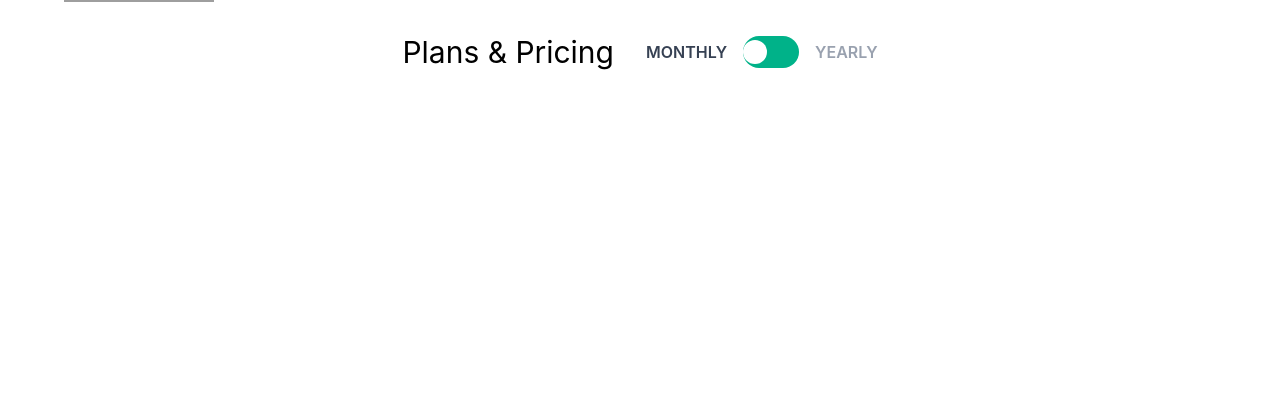
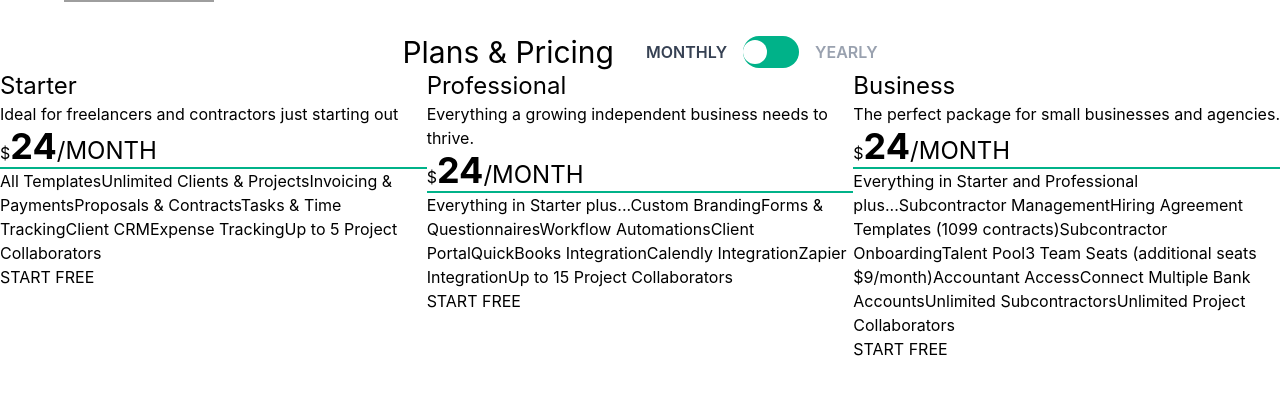
Before and after one commit to emmanueltn007/frontend-practice-coding-challenges, a React (Vite) app in the folder bonsai-website/: page / in a window 1280 px wide. Shown: the part 143-538 px from the top of the page. Built offline with nearby package versions, Linux system fonts and the light colour scheme; grey boxes are pictures that could not be loaded.

Commit message:
Added price plan cards, with some styling and created a file map all the data for the price plan cards

```diff
--- a/bonsai-website/src/components/PricePlans.jsx
+++ b/bonsai-website/src/components/PricePlans.jsx
@@ -1,4 +1,5 @@
 import { useState } from "react";
+import PricePlansCards from "./PricePlansCards";
 
 function PricePlans() {
   const [toggleButton, setToggleButton] = useState(false);
@@ -35,6 +36,8 @@ function PricePlans() {
           </span>
         </div>
       </div>
+
+      <PricePlansCards />
     </section>
   );
 }
--- /dev/null
+++ b/bonsai-website/src/components/PricePlansCards.jsx
@@ -0,0 +1,32 @@
+import pricePlansData from "../utilities/pricePlansCards";
+
+function PricePlansCards() {
+  return (
+    <div className="grid grid-cols-3">
+      {pricePlansData.map((pricePlan) => {
+        return (
+          <div>
+            <h3 className="text-2xl">{pricePlan.pricePlan}</h3>
+
+            <p>{pricePlan.idealUser}</p>
+
+            <div className="border-b-2 border-[#00b289]">
+              <span>$</span>
+              <span className="text-4xl font-bold">24</span>
+              <span className="text-2xl">/MONTH</span>
+            </div>
+
+
+            <ul>
+                <li>{pricePlan.features}</li>
+            </ul>
+
+            <button>START FREE</button>
+          </div>
+        );
+      })}
+    </div>
+  );
+}
+
+export default PricePlansCards;
--- /dev/null
+++ b/bonsai-website/src/utilities/pricePlansCards.js
@@ -0,0 +1,48 @@
+const pricePlansData = [
+    {
+        pricePlan: "Starter",
+        idealUser: "Ideal for freelancers and contractors just starting out",
+        features: [
+            "All Templates",
+            "Unlimited Clients & Projects",
+            "Invoicing & Payments",
+            "Proposals & Contracts",
+            "Tasks & Time Tracking",
+            "Client CRM",
+            "Expense Tracking",
+            "Up to 5 Project Collaborators"
+        ]
+
+    },{
+        pricePlan: "Professional",
+        idealUser: "Everything a growing independent business needs to thrive.",
+        features: [
+            "Everything in Starter plus...",
+            "Custom Branding",
+            "Forms & Questionnaires",
+            "Workflow Automations",
+            "Client Portal",
+            "QuickBooks Integration",
+            "Calendly Integration",
+            "Zapier Integration",
+            "Up to 15 Project Collaborators",
+        ]
+    },{
+        pricePlan: "Business",
+        idealUser: "The perfect package for small businesses and agencies.",
+        features: [
+            "Everything in Starter and Professional plus...",
+            "Subcontractor Management",
+            "Hiring Agreement Templates (1099 contracts)",
+            "Subcontractor Onboarding",
+            "Talent Pool",
+            "3 Team Seats (additional seats $9/month)",
+            "Accountant Access",
+            "Connect Multiple Bank Accounts",
+            "Unlimited Subcontractors",
+            "Unlimited Project Collaborators"
+        ]
+    }
+]
+
+export default pricePlansData
```
